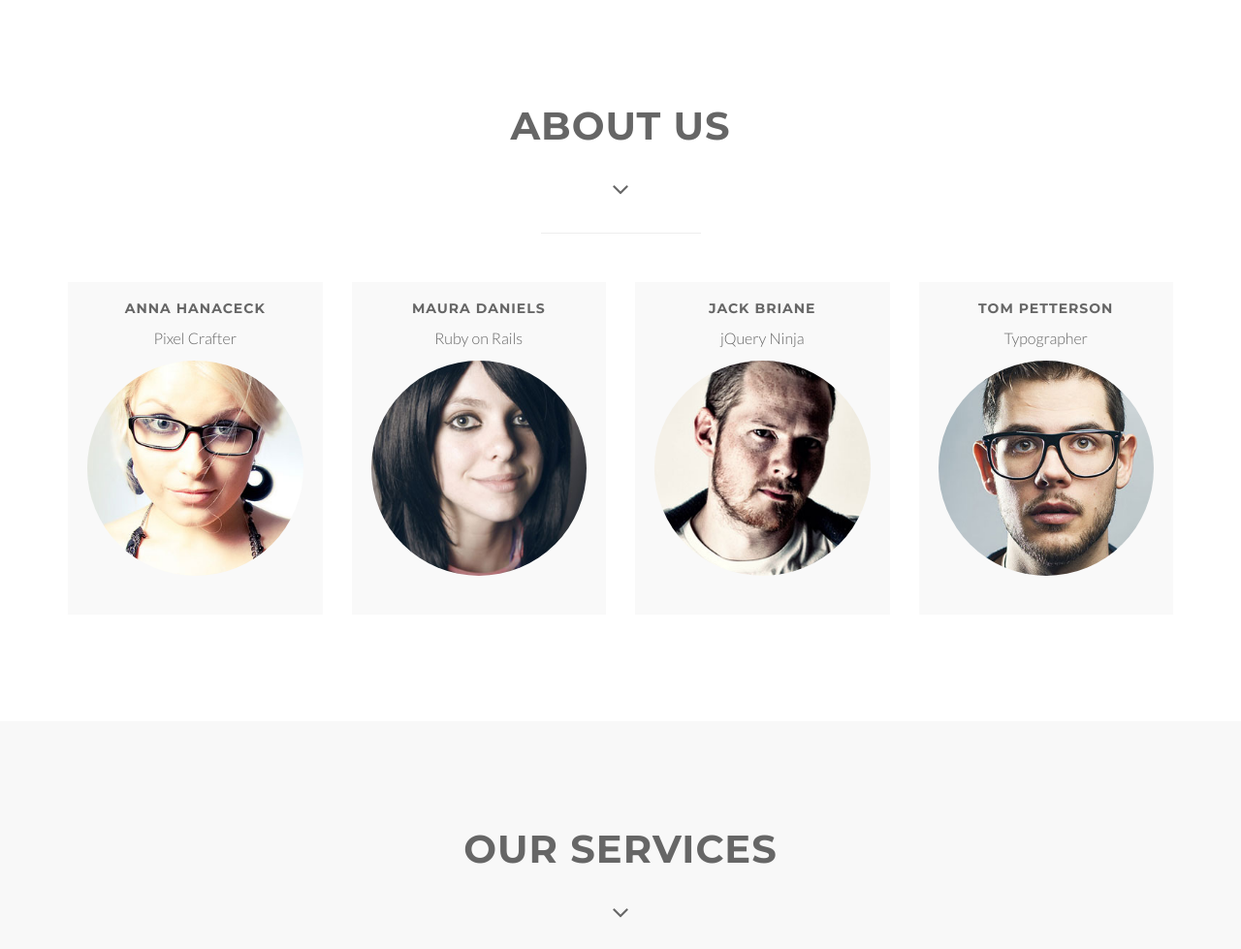
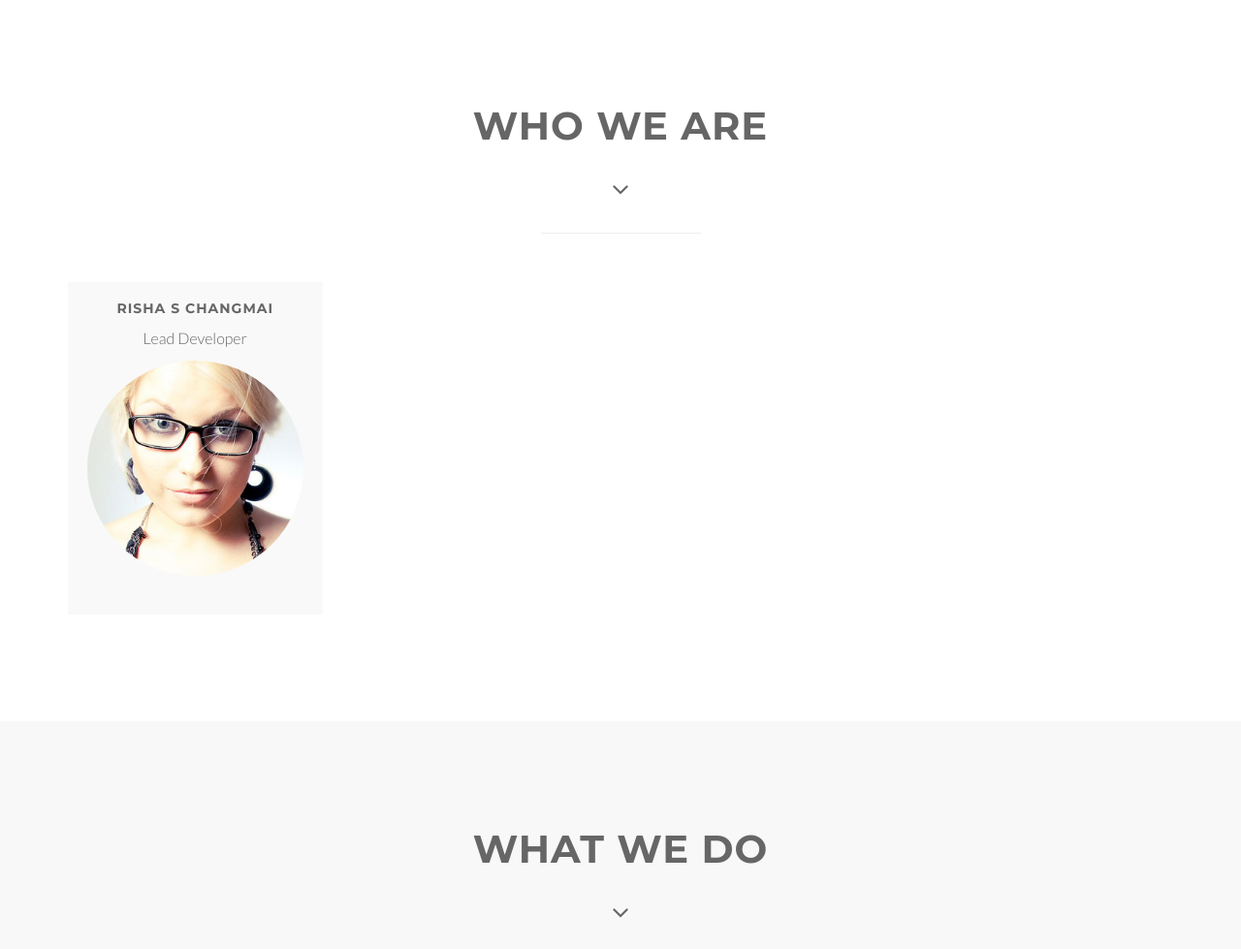
Before and after one commit to EntityOS/EntityOS.github.io, a plain HTML site: page index.html in a window 1280 px wide. Shown: the part 802-1781 px from the top of the page at 97% size. Drawn offline with Linux system fonts and the light colour scheme.

Commit message:
created a brief picture
edited

```diff
--- a/index.html
+++ b/index.html
@@ -1,13 +1,14 @@
 <!DOCTYPE html>
+
 <html lang="en">
-
 <head>
     <meta charset="utf-8">
     <meta name="viewport" content="width=device-width, initial-scale=1.0">
     <meta name="description" content="">
     <meta name="author" content="">
+    <!-- Modifiied by Risha Sringa Changmai-->
 
-    <title>Squadfree - Free bootstrap 3 one page template</title>
+    <title>Entity OS Homepage at Github</title>
 
     <!-- Bootstrap Core CSS -->
     <link href="css/bootstrap.min.css" rel="stylesheet" type="text/css">
@@ -34,7 +35,7 @@
                     <i class="fa fa-bars"></i>
                 </button>
                 <a class="navbar-brand" href="index.html">
-                    <h1>SQUAD FREE</h1>
+                    <h1>ENTITY OS</h1>
                 </a>
             </div>
 
@@ -42,9 +43,9 @@
             <div class="collapse navbar-collapse navbar-right navbar-main-collapse">
       <ul class="nav navbar-nav">
         <li class="active"><a href="#intro">Home</a></li>
-        <li><a href="#about">About</a></li>
-		<li><a href="#service">Service</a></li>
-		<li><a href="#contact">Contact</a></li>
+        <li><a href="#about">WHO WE ARE</a></li>
+		<li><a href="#service">WHAT WE DO</a></li>
+		<li><a href="#contact">GET IN TOUCH</a></li>
         <li class="dropdown">
           <a href="#" class="dropdown-toggle" data-toggle="dropdown">Dropdown <b class="caret"></b></a>
           <ul class="dropdown-menu">
@@ -64,8 +65,9 @@
     <section id="intro" class="intro">
 
 		<div class="slogan">
-			<h2>WELCOME TO <span class="text_color">SQUAD</span> </h2>
-			<h4>WE ARE GROUP OF GENTLEMEN MAKING AWESOME WEB WITH BOOTSTRAP</h4>
+			<h2>WELCOME TO <span class="text_color">ENTITY OS</span> </h2>
+			<h4>Very lightweight and easy to use, with three desktop environment</h4>
+			<h3>For the developers by the developer</h3>
 		</div>
 		<div class="page-scroll">
 			<a href="#service" class="btn btn-circle">
@@ -83,7 +85,7 @@
 				<div class="col-lg-8 col-lg-offset-2">
 					<div class="wow bounceInDown" data-wow-delay="0.4s">
 					<div class="section-heading">
-					<h2>About us</h2>
+					<h2>WHO WE ARE</h2>
 					<i class="fa fa-2x fa-angle-down"></i>
 
 					</div>
@@ -104,45 +106,9 @@
 				<div class="wow bounceInUp" data-wow-delay="0.2s">
                 <div class="team boxed-grey">
                     <div class="inner">
-						<h5>Anna Hanaceck</h5>
-                        <p class="subtitle">Pixel Crafter</p>
+						<h5>Risha S Changmai</h5>
+                        <p class="subtitle">Lead Developer</p>
                         <div class="avatar"><img src="img/team/1.jpg" alt="" class="img-responsive img-circle" /></div>
-                    </div>
-                </div>
-				</div>
-            </div>
-			<div class="col-xs-6 col-sm-3 col-md-3">
-				<div class="wow bounceInUp" data-wow-delay="0.5s">
-                <div class="team boxed-grey">
-                    <div class="inner">
-						<h5>Maura Daniels</h5>
-                        <p class="subtitle">Ruby on Rails</p>
-                        <div class="avatar"><img src="img/team/2.jpg" alt="" class="img-responsive img-circle" /></div>
-
-                    </div>
-                </div>
-				</div>
-            </div>
-			<div class="col-xs-6 col-sm-3 col-md-3">
-				<div class="wow bounceInUp" data-wow-delay="0.8s">
-                <div class="team boxed-grey">
-                    <div class="inner">
-						<h5>Jack Briane</h5>
-                        <p class="subtitle">jQuery Ninja</p>
-                        <div class="avatar"><img src="img/team/3.jpg" alt="" class="img-responsive img-circle" /></div>
-
-                    </div>
-                </div>
-				</div>
-            </div>
-			<div class="col-xs-6 col-sm-3 col-md-3">
-				<div class="wow bounceInUp" data-wow-delay="1s">
-                <div class="team boxed-grey">
-                    <div class="inner">
-						<h5>Tom Petterson</h5>
-                        <p class="subtitle">Typographer</p>
-                        <div class="avatar"><img src="img/team/4.jpg" alt="" class="img-responsive img-circle" /></div>
-
                     </div>
                 </div>
 				</div>
@@ -162,7 +128,7 @@
 				<div class="col-lg-8 col-lg-offset-2">
 					<div class="wow bounceInDown" data-wow-delay="0.4s">
 					<div class="section-heading">
-					<h2>Our Services</h2>
+					<h2>WHAT WE DO</h2>
 					<i class="fa fa-2x fa-angle-down"></i>
 
 					</div>
```
